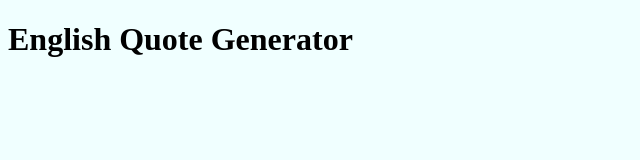
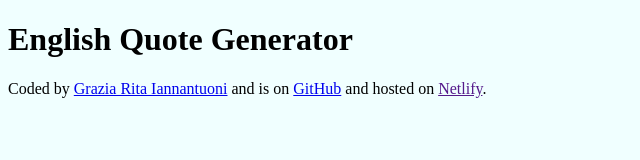
Before and after one commit to grza-cyber/english-quote-generator, a plain HTML site: page index.html in a window 1280 px wide. Shown: the whole page, without its empty margins (0-640 px from the left). Drawn offline with Linux system fonts and the light colour scheme.

Commit message:
Added footer

```diff
--- a/index.html
+++ b/index.html
@@ -8,6 +8,9 @@
 </head>
 <body>
     <h1>English Quote Generator</h1>
+    <footer><footer>
+        Coded by <a href="https://github.com/grza-cyber" target="_blank">Grazia Rita Iannantuoni</a> and is on <a href="https://github.com/grza-cyber/english-quote-generator" target="_blank">GitHub</a> and hosted on <a href="" target="_blank">Netlify</a>.
+    </footer></footer>
 <script src="src/index.js"></script>
 </body>
 </html>
```
